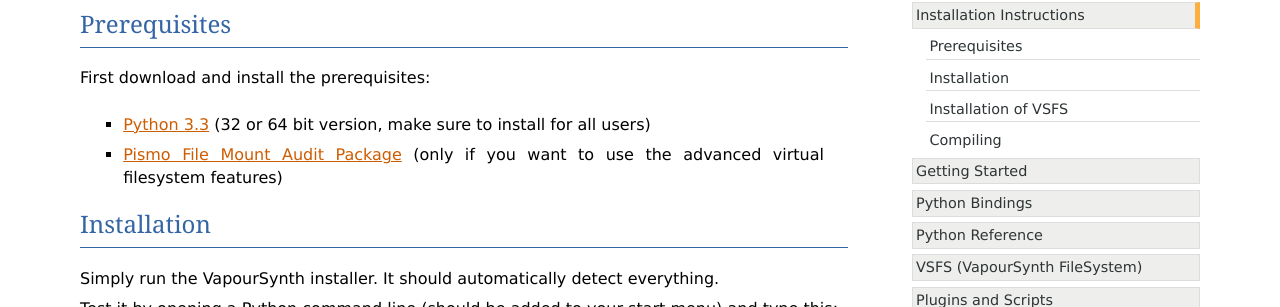
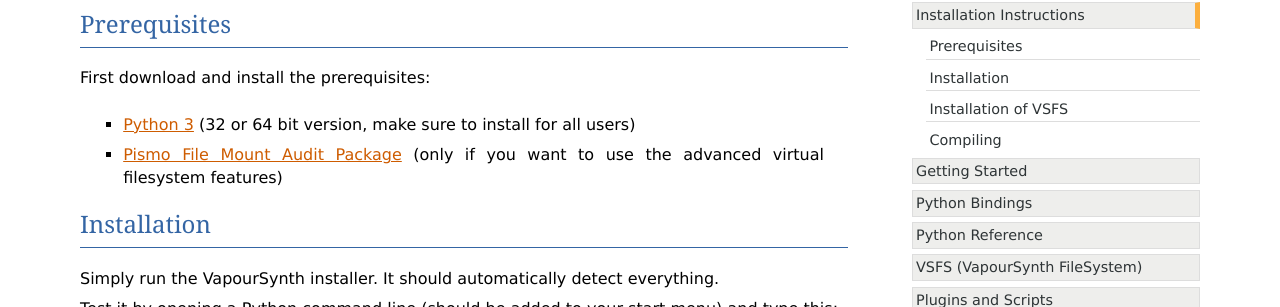
Before and after one commit to vapoursynth/vapoursynth, a Sphinx documentation site: the page built from doc/installation.rst, in a window 1280 px wide. Shown: the part 154-461 px from the top of the page. Built offline with Sphinx 7.4.7, drawn with Linux system fonts in a browser that asks for light colours; formulas are drawn with MathJax 3.

Commit message:
doc: Don't suggest specifically version 3.3 of Python

```diff
--- a/doc/installation.rst
+++ b/doc/installation.rst
@@ -5,7 +5,7 @@
 #############
 
 First download and install the prerequisites:
-   * `Python 3.3 <http://www.python.org/>`_ (32 or 64 bit version, make sure to install for all users)
+   * `Python 3 <http://www.python.org/>`_ (32 or 64 bit version, make sure to install for all users)
    * `Pismo File Mount Audit Package <http://www.pismotechnic.com/download/>`_
      (only if you want to use the advanced virtual filesystem features)
 
```
